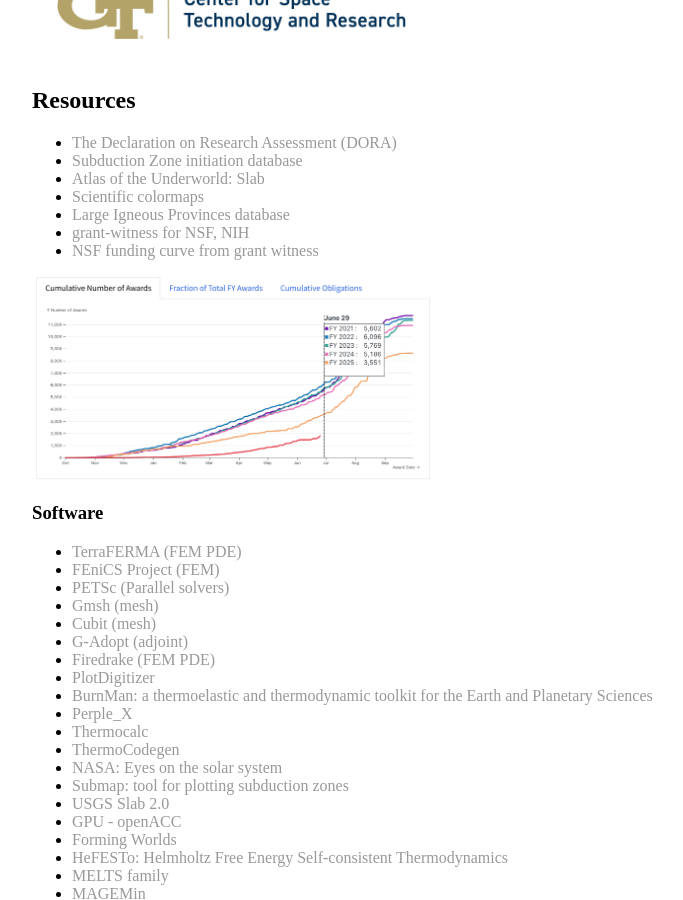
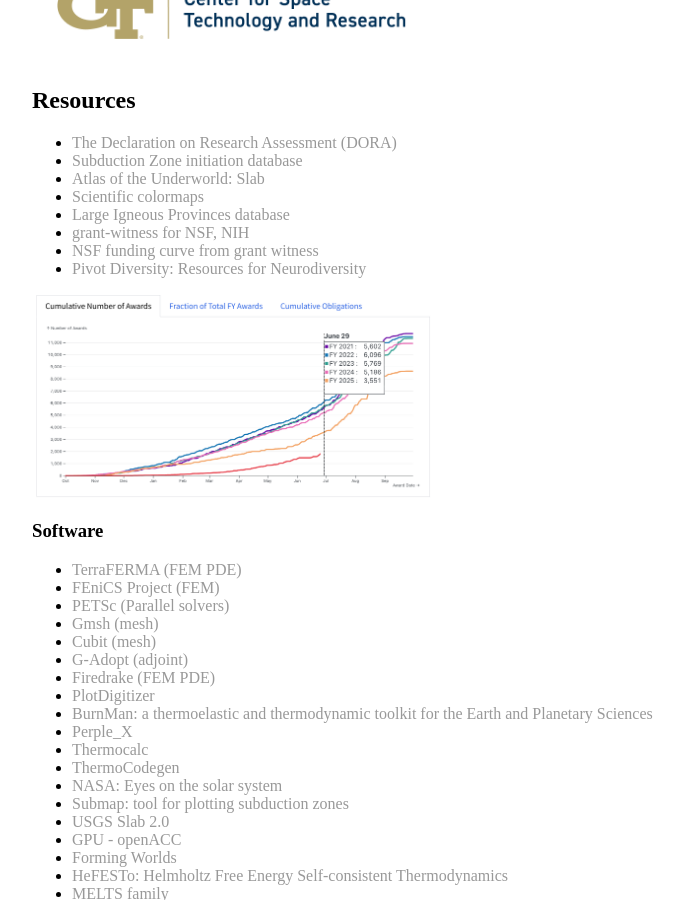
Before and after one commit to joycesim/joycesim.github.io, a Jekyll site: the page built from research/index.md, in a window 1280 px wide and 900 px high, scrolled down 6877 px. Shown: the whole window, without its empty margins (224-907 px from the left). Built offline with Jekyll 4.4.1, drawn with Linux system fonts in a browser that asks for light colours.

Commit message:
Add Pivot Diversity resource link
Added a new resource link for neurodiversity.

```diff
--- a/research/index.md
+++ b/research/index.md
@@ -113,6 +113,8 @@
 * [Large Igneous Provinces database](http://www.largeigneousprovinces.org/)
 * [grant-witness for NSF, NIH](https://grant-witness.us/funding_curves_nsf.html)
 * [NSF funding curve from grant witness](https://grant-witness.us/funding_curves_nsf.html)
+* [Pivot Diversity: Resources for Neurodiversity](https://www.pivotdiversity.com/resources)
+
 
 [<img align="left" src="/image/gw-june29.png" alt="June 29th NSF grants from grant witness" width="400"/>](https://grant-witness.us/funding_curves_nsf.html)
 
```
